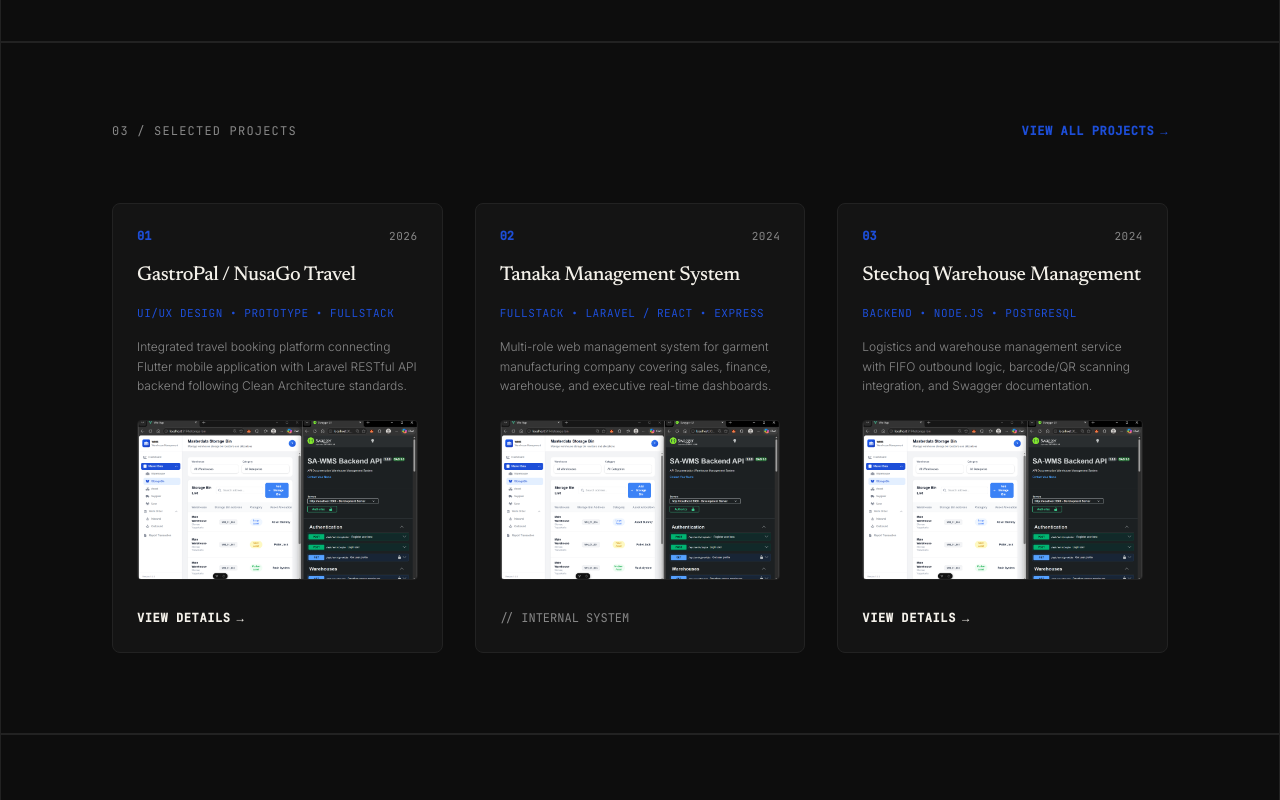
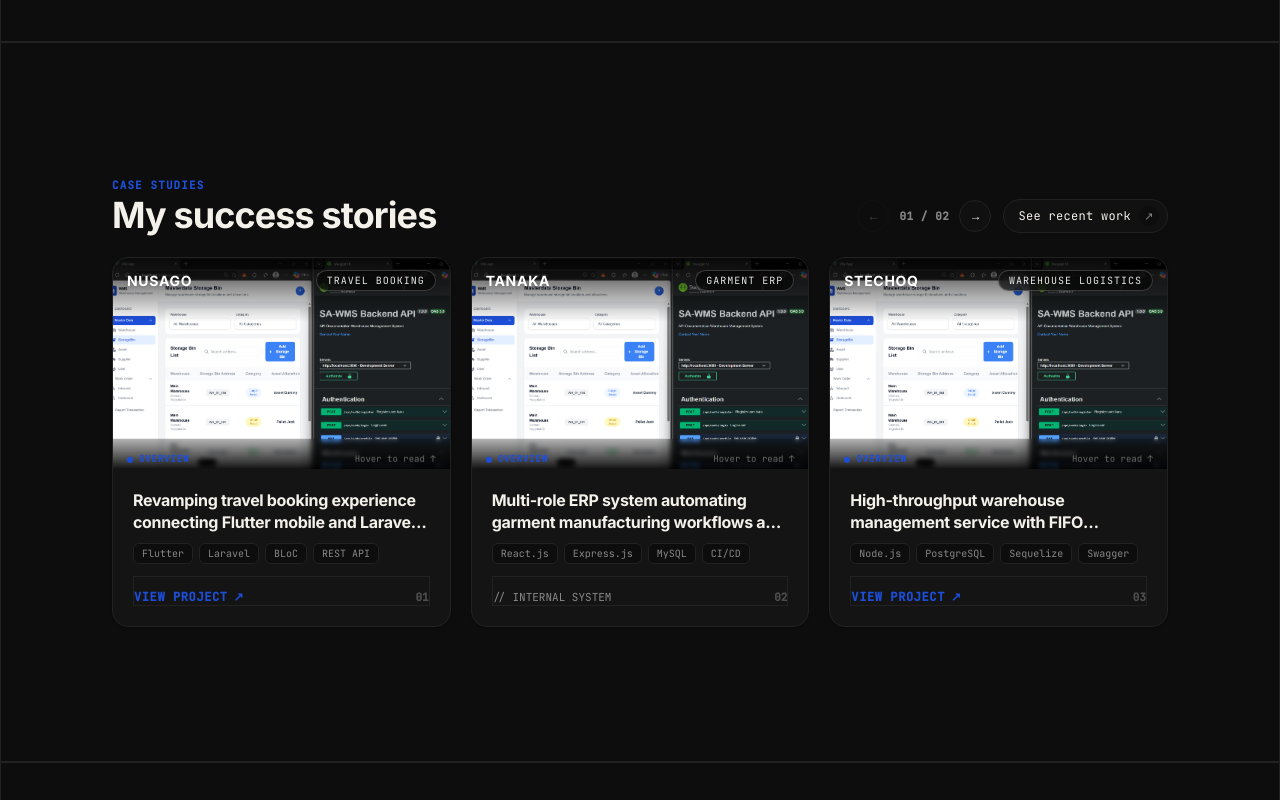
Before and after one commit to ilhamust/portofolio-v2, a Vue app: page / in a window 1280 px wide. Shown: the part 1480-2280 px from the top of the page. Built offline with nearby package versions, Linux system fonts and the light colour scheme.

Commit message:
feat: implement tech stack and project showcase sections with reusable brand icons and localization support

```diff
--- a/src/components/sections/SectionProjects.vue
+++ b/src/components/sections/SectionProjects.vue
@@ -1,86 +1,154 @@
 <template>
-  <section id="projects" class="py-14 lg:py-20 border-t border-thin scroll-mt-20">
-    <BaseContainer size="wide" :padding="true">
-      <div class="space-y-12 md:space-y-16">
+  <section id="projects" class="min-h-[calc(100vh-80px)] lg:h-[calc(100vh-80px)] flex items-center py-5 lg:py-7 border-t border-thin scroll-mt-20 relative select-none overflow-hidden">
+    <BaseContainer size="wide" :padding="true" class="w-full">
+      <div class="space-y-4 sm:space-y-5 lg:space-y-6">
 
-        <!-- Header: Monospace Tag (Left) x View All Link (Right) -->
-        <div class="flex items-center justify-between">
-          <span class="text-xs font-mono text-dark-muted light:text-warm-600 uppercase tracking-widest">
-            {{ t('projects.sectionNum') }}
+        <!-- Header: Case Studies Tag + Headline (Left) x Controls & Pill Button (Right) -->
+        <div class="flex flex-col sm:flex-row sm:items-end justify-between gap-3 sm:gap-4">
+          <div class="space-y-1">
+            <span class="text-[0.6875rem] font-mono text-accent-navy font-semibold uppercase tracking-widest block">
+              {{ t('projects.tag') }}
             </span>
+            <h2 class="text-2xl sm:text-3xl lg:text-4xl font-sans font-bold text-dark-text light:text-warm-900 tracking-tight leading-none">
+              {{ t('projects.headline') }}
+            </h2>
+          </div>
 
+          <!-- Right: Slider Controls + See Recent Work Pill Button -->
+          <div class="flex items-center gap-3 self-start sm:self-auto">
+            <!-- Prev / Next Pagination Controls (01 / 02) -->
+            <div class="flex items-center gap-1.5 font-mono text-xs">
+              <button
+                type="button"
+                @click="prevPage"
+                :disabled="currentPage === 0"
+                class="w-8 h-8 rounded-full border border-thin bg-dark-surface/50 light:bg-warm-100 flex items-center justify-center text-dark-text light:text-warm-900 hover:border-accent-navy hover:text-accent-navy disabled:opacity-25 disabled:cursor-not-allowed transition-all duration-200 cursor-pointer focus:outline-none"
+                aria-label="Previous projects"
+              >
+                ←
+              </button>
+              <span class="px-1 text-[0.6875rem] font-semibold tracking-wider text-dark-muted light:text-warm-600">
+                0{{ currentPage + 1 }} / 0{{ totalPages }}
+              </span>
+              <button
+                type="button"
+                @click="nextPage"
+                :disabled="currentPage === totalPages - 1"
+                class="w-8 h-8 rounded-full border border-thin bg-dark-surface/50 light:bg-warm-100 flex items-center justify-center text-dark-text light:text-warm-900 hover:border-accent-navy hover:text-accent-navy disabled:opacity-25 disabled:cursor-not-allowed transition-all duration-200 cursor-pointer focus:outline-none"
+                aria-label="Next projects"
+              >
+                →
+              </button>
+            </div>
+
+            <!-- "See recent work" Pill Button with circular icon -->
             <a
               href="https://github.com/ilhamust"
               target="_blank"
               rel="noopener noreferrer"
-            class="text-xs font-mono uppercase tracking-wider text-accent-navy hover:underline font-semibold flex items-center gap-1.5"
+              class="inline-flex items-center gap-2 pl-3.5 pr-2 py-1.5 rounded-full border border-thin text-xs font-mono tracking-wide text-dark-text light:text-warm-900 hover:border-accent-navy hover:text-accent-navy transition-all duration-200 group bg-dark-surface/60 light:bg-warm-100/60 shrink-0"
             >
-            <span>{{ t('projects.viewAll') }}</span>
-            <span>→</span>
+              <span>{{ t('projects.seeRecentWork') }}</span>
+              <span class="w-5 h-5 rounded-full bg-dark-bg light:bg-warm-200 flex items-center justify-center text-[0.6875rem] text-dark-muted light:text-warm-700 group-hover:text-accent-navy group-hover:translate-x-0.5 group-hover:-translate-y-0.5 transition-all">
+                ↗
+              </span>
             </a>
           </div>
+        </div>
 
-        <!-- 3-Card Horizontal Grid (Presisi Referensi 0) -->
-        <div class="grid grid-cols-1 md:grid-cols-3 gap-6 md:gap-8">
+        <!-- 3-Column Showcase Grid: Satu Card Utuh (Single Card Design) -->
+        <div class="grid grid-cols-1 md:grid-cols-2 lg:grid-cols-3 gap-4 lg:gap-5">
           <div
-            v-for="project in featuredProjects"
+            v-for="project in visibleProjects"
             :key="project.id"
-            class="bg-dark-surface light:bg-warm-100 border border-thin rounded-lg p-6 flex flex-col justify-between group hover:border-dark-hover light:hover:border-warm-300 transition-colors"
+            class="bg-dark-surface light:bg-warm-100 border border-thin rounded-2xl overflow-hidden flex flex-col justify-between group hover:border-accent-navy/40 transition-all duration-300 shadow-sm"
           >
-            <div class="space-y-4">
-              <!-- Number Tag + Category -->
-              <div class="flex items-center justify-between">
-                <span class="text-xs font-mono font-bold text-accent-navy">
-                  {{ project.number }}
+            <!-- 1. Bagian Atas: Gambar Mockup Full-Bleed dengan Floating Badge -->
+            <div class="relative w-full aspect-[16/10] overflow-hidden bg-[#0d0d0d]">
+              <!-- Mockup Image -->
+              <img
+                :src="project.image"
+                :alt="project.title"
+                class="w-full h-full object-cover object-top group-hover:scale-105 transition-transform duration-700 ease-out"
+              />
+
+              <!-- Gradient Halus Atas agar Brand & Badge Selalu Terbaca Jelas -->
+              <div class="absolute inset-x-0 top-0 h-16 bg-gradient-to-b from-black/80 via-black/40 to-transparent pointer-events-none"></div>
+
+              <!-- Floating Brand Moniker & Status Badge -->
+              <div class="absolute top-3 inset-x-3.5 flex items-center justify-between z-10">
+                <span class="font-sans font-black text-xs sm:text-sm tracking-wider text-white uppercase drop-shadow-sm">
+                  {{ project.brand }}
                 </span>
-                <span class="text-[0.6875rem] font-mono text-dark-muted light:text-warm-600 uppercase tracking-wider">
-                  {{ project.year }}
+
+                <span class="text-[0.625rem] font-mono uppercase tracking-widest px-2.5 py-0.5 rounded-full bg-black/60 text-white/90 border border-white/20 backdrop-blur-sm shadow-xs">
+                  {{ project.statusBadge }}
                 </span>
               </div>
 
-              <!-- Title -->
-              <h3 class="text-xl font-serif font-medium text-dark-text light:text-warm-900 group-hover:text-accent-navy transition-colors">
-                {{ project.title }}
-              </h3>
+              <!-- Bayangan Hitam Geser ke Atas (Slide-up Dark Shadow Berisi Deskripsi Lengkap) -->
+              <div class="absolute inset-x-0 bottom-0 bg-gradient-to-t from-black via-black/95 to-black/30 p-3.5 transition-transform duration-500 ease-out flex flex-col justify-end translate-y-[calc(100%-1.85rem)] group-hover:translate-y-0 backdrop-blur-[2px]">
+                <!-- Mini Bar Saat Tidak di-Hover -->
+                <div class="flex items-center justify-between gap-2 pb-1 shrink-0">
+                  <span class="text-[0.5625rem] font-mono uppercase tracking-widest text-accent-navy font-bold flex items-center gap-1.5">
+                    <span class="w-1.5 h-1.5 rounded-full bg-accent-navy"></span>
+                    OVERVIEW
+                  </span>
+                  <span class="text-[0.5625rem] font-mono text-white/40 group-hover:opacity-0 transition-opacity">
+                    Hover to read ↑
+                  </span>
+                </div>
 
-              <!-- Category Tag -->
-              <span class="text-[0.6875rem] font-mono text-accent-navy block uppercase tracking-wider">
-                {{ project.category }}
-              </span>
-
-              <!-- Description -->
-              <p class="text-xs text-dark-muted light:text-warm-700 font-light leading-relaxed">
+                <!-- Teks Deskripsi: Hanya Sedikit Saat Default, Lengkap Saat di-Hover -->
+                <p class="text-[0.6875rem] text-white/90 font-light leading-relaxed line-clamp-1 group-hover:line-clamp-none transition-all duration-300">
                   {{ project.narrative }}
                 </p>
-
-              <!-- Image Frame (wms.png placeholder) -->
-              <div class="pt-2">
-                <div class="w-full h-40 rounded border border-thin overflow-hidden bg-dark-bg/50">
-                  <img
-                    :src="project.image"
-                    :alt="project.title"
-                    class="w-full h-full object-cover group-hover:scale-105 transition-transform duration-500"
-                  />
-                </div>
               </div>
             </div>
 
-            <!-- Footer Action Link -->
-            <div class="pt-6">
+            <!-- 2. Bagian Bawah: Judul, Tech Stack & Tombol View Project (Satu Kesatuan Card) -->
+            <div class="p-4 sm:p-5 flex flex-col justify-between grow space-y-3">
+              <div class="space-y-2">
+                <!-- Judul Dampak Proyek -->
+                <h3 class="text-xs sm:text-sm lg:text-base font-sans font-bold text-dark-text light:text-warm-900 group-hover:text-accent-navy transition-colors line-clamp-2 leading-snug">
+                  {{ project.impactTitle }}
+                </h3>
+
+                <!-- Tech Stack Project Pills -->
+                <div class="flex flex-wrap items-center gap-1.5 pt-0.5">
+                  <span
+                    v-for="tool in project.tools"
+                    :key="tool"
+                    class="text-[0.625rem] font-mono px-2 py-0.5 rounded-md bg-dark-bg light:bg-warm-50 text-dark-muted light:text-warm-700 border border-thin"
+                  >
+                    {{ tool }}
+                  </span>
+                </div>
+              </div>
+
+              <!-- Action Footer: View Project & Nomor Proyek -->
+              <div class="pt-3 border-t border-thin flex items-center justify-between mt-auto">
                 <a
                   v-if="project.demoUrl || project.githubUrl"
                   :href="project.demoUrl || project.githubUrl"
                   target="_blank"
                   rel="noopener noreferrer"
-                class="inline-flex items-center gap-1.5 text-xs font-mono uppercase tracking-wider text-dark-text light:text-warm-900 group-hover:text-accent-navy transition-colors font-semibold"
+                  class="inline-flex items-center gap-1.5 text-xs font-mono uppercase tracking-wider text-accent-navy hover:underline font-semibold group/btn"
                 >
-                <span>{{ t('projects.viewDetail') }}</span>
-                <span>→</span>
+                  <span>{{ t('projects.viewProject') }}</span>
+                  <span class="group-hover/btn:translate-x-0.5 group-hover/btn:-translate-y-0.5 transition-transform">↗</span>
                 </a>
-              <span v-else class="text-xs font-mono text-dark-muted light:text-warm-600 uppercase">
-                // Internal System
+                <span v-else class="text-[0.6875rem] font-mono text-dark-muted light:text-warm-600 uppercase">
+                  {{ t('projects.internalSystem') }}
+                </span>
+
+                <!-- Nomor Urut Proyek -->
+                <span class="text-[0.6875rem] font-mono font-bold text-dark-muted/50 light:text-warm-400">
+                  {{ project.number }}
                 </span>
               </div>
+            </div>
+
           </div>
         </div>
 
@@ -90,15 +158,35 @@
 </template>
 
 <script setup>
-import { computed } from 'vue'
+import { ref, computed } from 'vue'
 import { BaseContainer } from '@/components/base'
 import { projectsData } from '@/data/projects.data.js'
 import { useI18n } from '@/composables/useI18n'
 
 const { t } = useI18n()
 
-// Ambil 3 project featured untuk tampilan grid referensi0
-const featuredProjects = computed(() => {
-  return projectsData.filter(p => p.featured).slice(0, 3)
+// Pagination state: tampilkan 3 kartu per slide
+const currentPage = ref(0)
+const itemsPerPage = 3
+
+const totalPages = computed(() => {
+  return Math.ceil(projectsData.length / itemsPerPage)
 })
+
+const visibleProjects = computed(() => {
+  const start = currentPage.value * itemsPerPage
+  return projectsData.slice(start, start + itemsPerPage)
+})
+
+const prevPage = () => {
+  if (currentPage.value > 0) {
+    currentPage.value--
+  }
+}
+
+const nextPage = () => {
+  if (currentPage.value < totalPages.value - 1) {
+    currentPage.value++
+  }
+}
 </script>
--- a/src/data/projects.data.js
+++ b/src/data/projects.data.js
@@ -5,13 +5,16 @@ export const projectsData = [
   {
     id: 'nusago',
     number: '01',
+    brand: 'NUSAGO',
+    statusBadge: 'Travel Booking',
     title: 'GastroPal / NusaGo Travel',
+    impactTitle: 'Revamping travel booking experience connecting Flutter mobile and Laravel backend',
     category: 'UI/UX DESIGN • PROTOTYPE • FULLSTACK',
     year: '2026',
     narrative: 'Integrated travel booking platform connecting Flutter mobile application with Laravel RESTful API backend following Clean Architecture standards.',
     role: 'Full Stack Developer Intern',
     focus: 'Mobile UI Architecture, BLoC State Management, RESTful API RBAC',
-    tools: ['Flutter', 'Laravel', 'BLoC', 'MySQL', 'Google Play Console'],
+    tools: ['Flutter', 'Laravel', 'BLoC', 'REST API'],
     image: defaultProjectImage,
     demoUrl: 'https://play.google.com/store/apps/details?id=com.nusago.mobile',
     githubUrl: null,
@@ -20,13 +23,16 @@ export const projectsData = [
   {
     id: 'tanaka',
     number: '02',
+    brand: 'TANAKA',
+    statusBadge: 'Garment ERP',
     title: 'Tanaka Management System',
+    impactTitle: 'Multi-role ERP system automating garment manufacturing workflows and analytics',
     category: 'FULLSTACK • LARAVEL / REACT • EXPRESS',
     year: '2024',
     narrative: 'Multi-role web management system for garment manufacturing company covering sales, finance, warehouse, and executive real-time dashboards.',
     role: 'System Analyst & Fullstack Developer',
     focus: 'Multi-Role RBAC, CI/CD Automated Deployment, Division Workflows',
-    tools: ['React.js', 'Express.js', 'MySQL', 'Tailwind CSS', 'GitHub Actions'],
+    tools: ['React.js', 'Express.js', 'MySQL', 'CI/CD'],
     image: defaultProjectImage,
     demoUrl: null,
     githubUrl: null,
@@ -35,13 +41,16 @@ export const projectsData = [
   {
     id: 'wms-stechoq',
     number: '03',
+    brand: 'STECHOQ',
+    statusBadge: 'Warehouse Logistics',
     title: 'Stechoq Warehouse Management',
+    impactTitle: 'High-throughput warehouse management service with FIFO barcode scanning logic',
     category: 'BACKEND • NODE.JS • POSTGRESQL',
     year: '2024',
     narrative: 'Logistics and warehouse management service with FIFO outbound logic, barcode/QR scanning integration, and Swagger documentation.',
     role: 'Backend & System Architect',
     focus: 'FIFO Inventory Tracking, PostgreSQL Optimization, Barcode Scanner API',
-    tools: ['Node.js', 'Express.js', 'PostgreSQL', 'Sequelize ORM', 'Swagger'],
+    tools: ['Node.js', 'PostgreSQL', 'Sequelize', 'Swagger'],
     image: defaultProjectImage,
     demoUrl: null,
     githubUrl: 'https://gitlab.com/maulidi.adiprasetia/sa-wms-be',
@@ -50,13 +59,16 @@ export const projectsData = [
   {
     id: 'blogcraft',
     number: '04',
+    brand: 'BLOGCRAFT',
+    statusBadge: 'Decoupled CMS',
     title: 'BlogCraft Decoupled CMS',
+    impactTitle: 'Decoupled CMS architecture separating Laravel 13 REST API and Vue 3 SPA',
     category: 'FULLSTACK • VUE 3 • LARAVEL 13',
     year: '2026',
     narrative: 'Decoupled CMS architecture separating Laravel 13 REST API and Vue 3 SPA with Tiptap rich text editor, DTO pattern, and DOMPurify XSS prevention.',
     role: 'Sole Developer',
     focus: 'Decoupled Architecture, Service Layer, Rich Text Sanitization',
-    tools: ['Vue 3', 'Laravel 13', 'Tiptap', 'Tailwind CSS v4'],
+    tools: ['Vue 3', 'Laravel 13', 'Tiptap', 'Tailwind v4'],
     image: defaultProjectImage,
     demoUrl: null,
     githubUrl: 'https://github.com/ilhamust/blogcraft-cms',
@@ -65,7 +77,10 @@ export const projectsData = [
   {
     id: 'pesantren',
     number: '05',
+    brand: 'ROUDLOTUSH',
+    statusBadge: 'Portal & CMS',
     title: 'Pesantren Roudlotush Sholihin',
+    impactTitle: 'Modern institutional profile and news management portal with Supabase',
     category: 'FULLSTACK • REACT • SUPABASE',
     year: '2024',
     narrative: 'Profile website and RESTful news management API for Islamic boarding school integrated with Supabase storage and React frontend.',
--- a/src/locales/en.js
+++ b/src/locales/en.js
@@ -49,14 +49,24 @@ export const en = {
     }
   },
   projects: {
-    sectionNum: '03 / SELECTED PROJECTS',
+    tag: 'CASE STUDIES',
+    sectionNum: '03 / CASE STUDIES',
+    headline: 'My success stories',
+    seeRecentWork: 'See recent work',
     viewAll: 'VIEW ALL PROJECTS',
-    viewDetail: 'VIEW DETAILS'
+    viewDetail: 'VIEW DETAILS',
+    viewProject: 'View Project',
+    internalSystem: '// Internal System',
+    prev: 'Prev',
+    next: 'Next'
   },
   techStack: {
     sectionNum: '04 / TECH STACK',
+    tag: 'CORE TECHNOLOGIES',
     headline: 'Technologies I work with',
-    description: 'Various tools and technologies I utilize to craft reliable and scalable digital applications.'
+    description: 'Various tools and technologies I utilize to craft reliable and scalable digital applications.',
+    marqueeTitle1: 'ENGINEERING SOLUTIONS FOR',
+    marqueeTitle2: 'MODERN DIGITAL EXPERIENCES'
   },
   experience: {
     sectionNum: '05 / EXPERIENCE',
--- a/src/locales/id.js
+++ b/src/locales/id.js
@@ -49,14 +49,24 @@ export const id = {
     }
   },
   projects: {
-    sectionNum: '03 / PROYEK PILIHAN',
+    tag: 'STUDI KASUS',
+    sectionNum: '03 / STUDI KASUS',
+    headline: 'Kisah sukses & proyek pilihan',
+    seeRecentWork: 'Lihat karya terbaru',
     viewAll: 'LIHAT SEMUA PROYEK',
-    viewDetail: 'LIHAT DETAIL'
+    viewDetail: 'LIHAT DETAIL',
+    viewProject: 'Lihat Proyek',
+    internalSystem: '// Sistem Internal',
+    prev: 'Sebelumnya',
+    next: 'Selanjutnya'
   },
   techStack: {
     sectionNum: '04 / TECH STACK',
+    tag: 'TEKNOLOGI UTAMA',
     headline: 'Teknologi yang saya gunakan',
-    description: 'Berbagai tools dan teknologi yang saya gunakan untuk membangun aplikasi digital yang handal dan skalabel.'
+    description: 'Berbagai tools dan teknologi yang saya gunakan untuk membangun aplikasi digital yang handal dan skalabel.',
+    marqueeTitle1: 'MEMBANGUN SOLUSI DENGAN',
+    marqueeTitle2: 'TEKNOLOGI DIGITAL MODERN'
   },
   experience: {
     sectionNum: '05 / PENGALAMAN',
```
Lines whose indentation alone changed are shown as unchanged.
